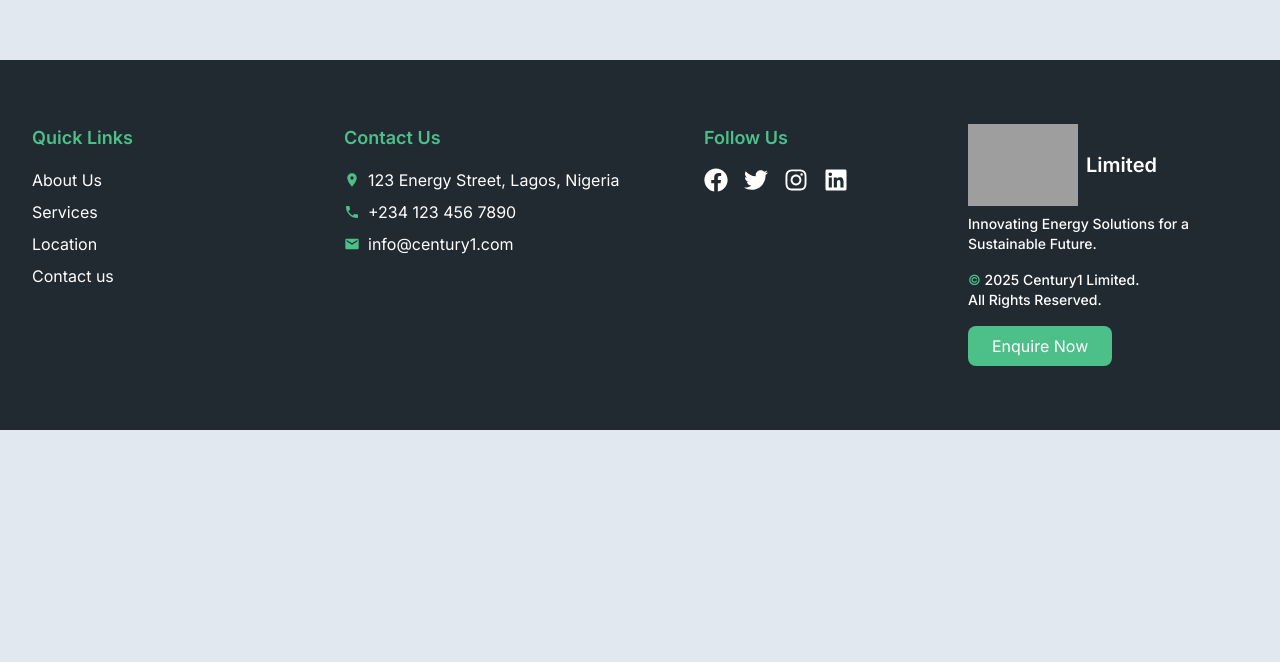
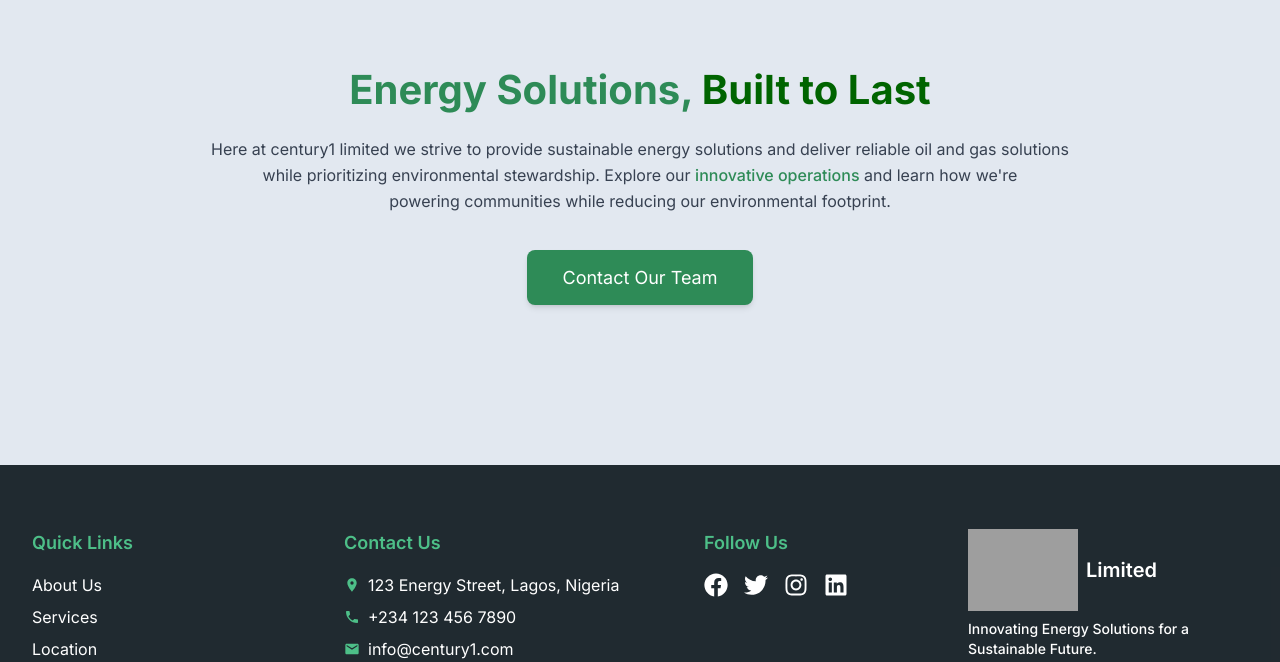
Before and after one commit to BADBOYBEN18/century1, a Next.js app: page / in a window 1280 px wide. Shown: the part 4768-5430 px from the top of the page. Before the commit the page ends 5198 px from the top, so only its background shows below. Built offline with nearby package versions, Linux system fonts and the light colour scheme; grey boxes are pictures that could not be loaded; a web font is replaced by a local one.

Commit message:
finished homepage

```diff
--- a/src/pages/index.tsx
+++ b/src/pages/index.tsx
@@ -204,6 +204,29 @@ export default function Home() {
         <LogoTicker />
       </section>
 
+      <section className="pb-20 lg:pb-[160px]">
+        <div className="max-w-[30rem] md:max-w-4xl lg:max-w-7xl m-auto px-4 text-center space-y-4">
+          <h1 className="text-[20px] md:text-[25px] lg:text-[40px] text-[#2E8B57] font-bold">
+            Energy Solutions,{' '}
+            <span className="text-[#006400]">Built to Last</span>
+          </h1>
+          <p className="text-gray-700 text-[12px] md:text-[14px] lg:text-[16px] pb-5 leading-relaxed">
+            Here at century1 limited we strive to provide sustainable energy
+            solutions and deliver reliable oil and gas solutions
+            <br className="hidden lg:block" />
+            while prioritizing environmental stewardship. Explore our{' '}
+            <span className="text-[#2E8B57] font-medium">
+              innovative operations
+            </span>{' '}
+            and learn how we&apos;re
+            <br className="hidden lg:block" />
+            powering communities while reducing our environmental footprint.
+          </p>
+          <button className="bg-[#2E8B57] hover:bg-[#006400] text-white text-[12px] md:text-[14px] lg:text-[18px] py-[10px] md:py-[14px] px-[28px] lg:px-[36px] rounded-lg transition-colors duration-300 shadow-md hover:shadow-lg">
+            Contact Our Team
+          </button>
+        </div>
+      </section>
       {/* Footer Section */}
       <Footer year={currentYear} />
     </div>
```
